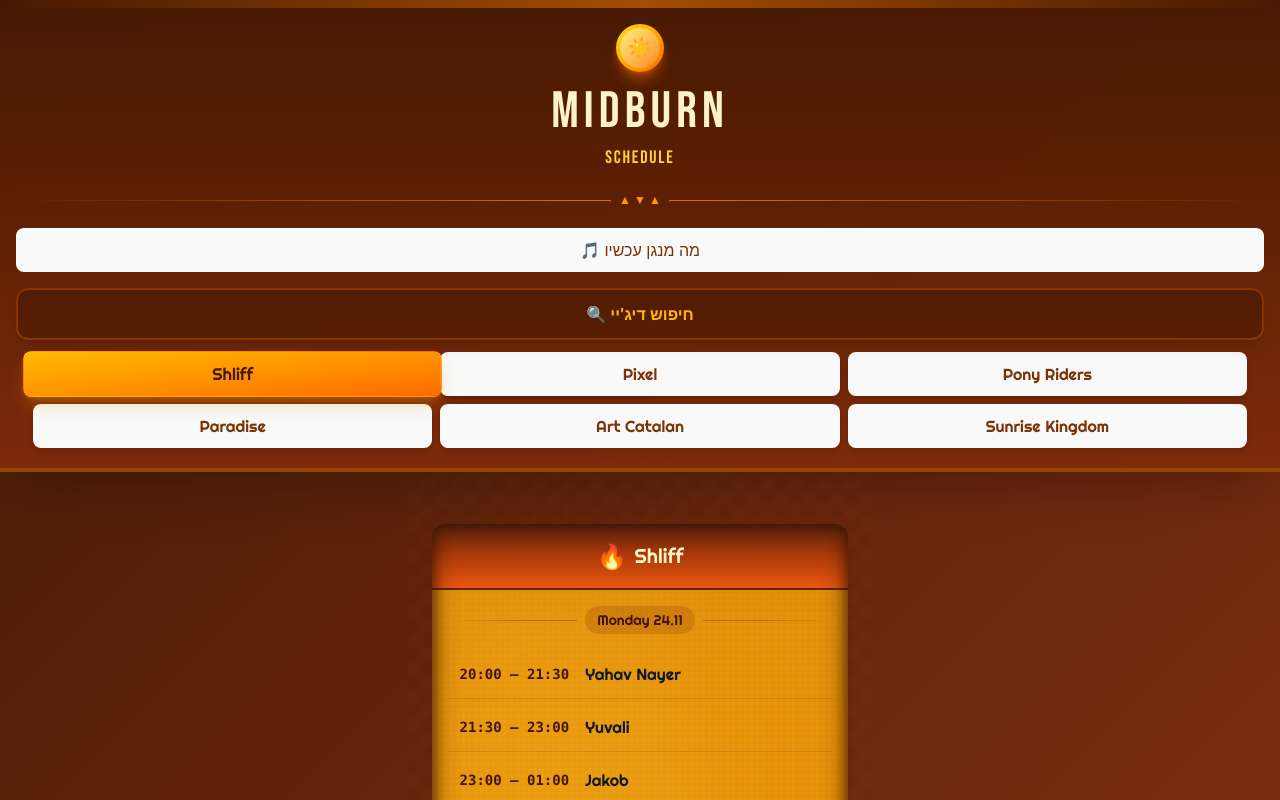
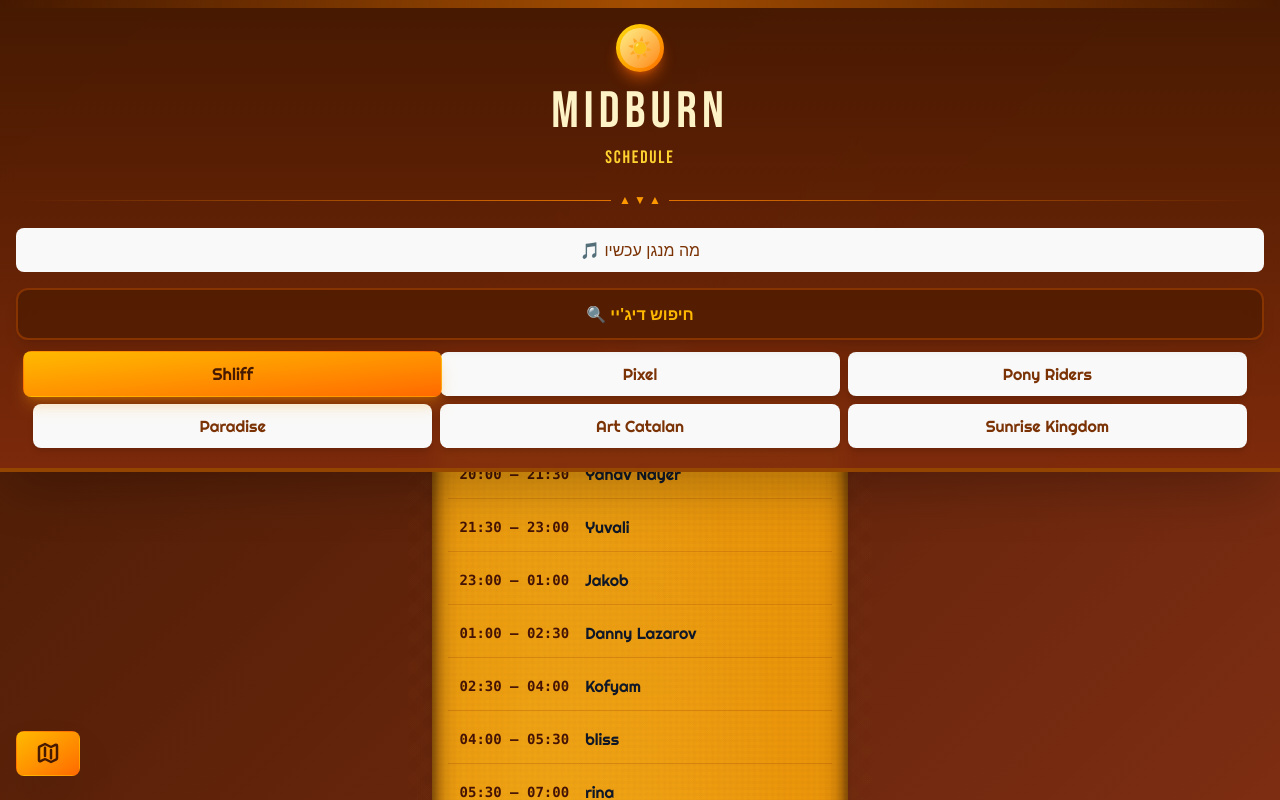
Before and after one commit to MrFalach/midburn-app, a React (Vite) app: page / in a window 1280 px wide. Shown: the top 800 px of the page. Built offline with nearby package versions, Linux system fonts and the light colour scheme.

Commit message:
Added fullscreen map view with PDF, minimal UI

```diff
--- a/src/App.tsx
+++ b/src/App.tsx
@@ -5,6 +5,7 @@ import { SearchBar } from "./components/SearchBar";
 import { SearchResults } from "./components/SearchResults";
 import { stages } from "./data/stages";
 import { LiveNowView } from "./components/LiveNowView";
+import { MapView } from "./components/MapView";
 
 function App() {
   const [isReady, setIsReady] = useState(false);
@@ -15,6 +16,7 @@ function App() {
   const [searchQuery, setSearchQuery] = useState("");
   const [showLiveNow, setShowLiveNow] = useState(false);
   const [scrollY, setScrollY] = useState(0);
+  const [showMapFullscreen, setShowMapFullscreen] = useState(false);
 
   useEffect(() => {
     const standalone =
@@ -146,6 +148,7 @@ function App() {
 
     return results;
   };
+
   return (
     <div className="min-h-screen bg-gradient-to-br from-amber-950 via-orange-900 to-yellow-800 desert-texture">
       {/* Tribal pattern decoration - top */}
@@ -163,7 +166,8 @@ function App() {
       )}
 
       {/* Scroll to top button */}
-      {showScrollButton && (
+      {/* Scroll to top button */}
+      {showScrollButton && !showMapFullscreen && (
         <button
           onClick={scrollToTop}
           className="fixed bottom-6 right-4 z-50 bg-gradient-to-br from-amber-400 to-orange-500 text-amber-950 p-4 rounded-full shadow-2xl hover:scale-110 active:scale-95 transition-all duration-300"
@@ -185,7 +189,67 @@ function App() {
         </button>
       )}
 
+      {/* Map button */}
+      <button
+        onClick={() => {
+          if (showMapFullscreen) {
+            // Exit fullscreen
+            setShowMapFullscreen(false);
+            setSelectedStageId(stages[0].id);
+          } else {
+            // Enter fullscreen
+            setShowMapFullscreen(true);
+            setSelectedStageId("map");
+            setShowLiveNow(false);
+            setSearchQuery("");
+            window.scrollTo({ top: 0, behavior: "smooth" });
+          }
+        }}
+        className={`fixed ${
+          showMapFullscreen ? "top-4 right-4" : "bottom-6 left-4"
+        } z-50 p-4 rounded-full shadow-2xl hover:scale-110 active:scale-95 transition-all duration-300 ${
+          showMapFullscreen
+            ? "bg-gradient-to-br from-red-400 to-red-600 text-white"
+            : selectedStageId === "map"
+            ? "bg-gradient-to-br from-green-400 to-green-600 text-white"
+            : "bg-gradient-to-br from-amber-400 to-orange-500 text-amber-950"
+        }`}
+      >
+        {showMapFullscreen ? (
+          <svg
+            xmlns="http://www.w3.org/2000/svg"
+            fill="none"
+            viewBox="0 0 24 24"
+            strokeWidth={2.5}
+            stroke="currentColor"
+            className="w-6 h-6"
+          >
+            <path
+              strokeLinecap="round"
+              strokeLinejoin="round"
+              d="M6 18L18 6M6 6l12 12"
+            />
+          </svg>
+        ) : (
+          <svg
+            xmlns="http://www.w3.org/2000/svg"
+            fill="none"
+            viewBox="0 0 24 24"
+            strokeWidth={2.5}
+            stroke="currentColor"
+            className="w-6 h-6"
+          >
+            <path
+              strokeLinecap="round"
+              strokeLinejoin="round"
+              d="M9 6.75V15m6-6v8.25m.503 3.498l4.875-2.437c.381-.19.622-.58.622-1.006V4.82c0-.836-.88-1.38-1.628-1.006l-3.869 1.934c-.317.159-.69.159-1.006 0L9.503 3.252a1.125 1.125 0 00-1.006 0L3.622 5.689C3.24 5.88 3 6.27 3 6.695V19.18c0 .836.88 1.38 1.628 1.006l3.869-1.934c.317-.159.69.159 1.006 0l4.994 2.497c.317.158.69.158 1.006 0z"
+            />
+          </svg>
+        )}
+      </button>
+
       {/* Header with scroll animation */}
+      {!showMapFullscreen && (
         <div
           className="fixed top-0 left-0 right-0 bg-gradient-to-b from-amber-950/95 to-orange-900/95 backdrop-blur-sm shadow-2xl z-40 px-4 pt-6 pb-5 border-b-4 border-amber-600/50 min-h-[240px] transition-all duration-300 ease-out"
           style={{
@@ -226,9 +290,13 @@ function App() {
             <div className="text-amber-500 text-xs">▲ ▼ ▲</div>
             <div className="h-px flex-1 bg-gradient-to-l from-transparent to-amber-600"></div>
           </div>
+
           {/* Live Now Button */}
           <button
-          onClick={() => setShowLiveNow(!showLiveNow)}
+            onClick={() => {
+              setShowLiveNow(!showLiveNow);
+              if (!showLiveNow) setSearchQuery("");
+            }}
             className={`w-full mb-4 px-4 py-3 rounded-xl font-bold text-sm transition-all border-2 ${
               showLiveNow
                 ? "bg-gradient-to-br from-green-400 to-green-600 text-white border-green-300 shadow-lg"
@@ -238,6 +306,7 @@ function App() {
           >
             {showLiveNow ? "🔴 LIVE NOW" : "🎵 מה מנגן עכשיו"}
           </button>
+
           <SearchBar
             searchQuery={searchQuery}
             onSearchChange={(query) => {
@@ -257,13 +326,29 @@ function App() {
             />
           </div>
         </div>
+      )}
 
       {/* Spacer for fixed header */}
-      <div className="h-[500px]"></div>
-
+      {!showMapFullscreen && <div className="h-[300px]"></div>}
       {/* Content */}
-      <div className="px-6 pt-6 pb-10">
-        {showLiveNow ? (
+      <div
+        className={`${
+          selectedStageId === "map" && !showMapFullscreen
+            ? ""
+            : showMapFullscreen
+            ? "p-0"
+            : "px-6"
+        } ${showMapFullscreen ? "" : "pt-6 pb-10"}`}
+      >
+        {" "}
+        {selectedStageId === "map" ? (
+          <MapView
+            onClose={() => {
+              setShowMapFullscreen(false);
+              setSelectedStageId(stages[0].id);
+            }}
+          />
+        ) : showLiveNow ? (
           <LiveNowView liveSlots={getCurrentlyPlaying()} />
         ) : searchQuery ? (
           <SearchResults stages={stages} searchQuery={searchQuery} />
--- /dev/null
+++ b/src/components/MapView.tsx
@@ -0,0 +1,60 @@
+interface MapViewProps {
+  onClose: () => void;
+}
+
+export function MapView({ onClose }: MapViewProps) {
+  return (
+    <div className="fixed inset-0 bg-black z-50 flex flex-col">
+      {/* Close button */}
+      <button
+        onClick={onClose}
+        className="fixed top-4 right-4 z-50 p-3 rounded-full bg-red-500/90 hover:bg-red-600 text-white shadow-2xl hover:scale-110 active:scale-95 transition-all"
+      >
+        <svg
+          xmlns="http://www.w3.org/2000/svg"
+          fill="none"
+          viewBox="0 0 24 24"
+          strokeWidth={2.5}
+          stroke="currentColor"
+          className="w-6 h-6"
+        >
+          <path
+            strokeLinecap="round"
+            strokeLinejoin="round"
+            d="M6 18L18 6M6 6l12 12"
+          />
+        </svg>
+      </button>
+
+      <div className="w-full h-full">
+        <iframe
+          src="/midburn-map.pdf#toolbar=0&navpanes=0&scrollbar=0"
+          className="w-full h-full border-0"
+          title="Midburn Map"
+        />
+      </div>
+
+      {/* Download button - minimal */}
+      <a
+        href="/midburn-map.pdf"
+        download="midburn-map.pdf"
+        className="fixed bottom-6 left-4 z-50 p-3 rounded-full bg-amber-500/90 hover:bg-amber-600 text-white shadow-2xl hover:scale-110 active:scale-95 transition-all"
+      >
+        <svg
+          xmlns="http://www.w3.org/2000/svg"
+          fill="none"
+          viewBox="0 0 24 24"
+          strokeWidth={2.5}
+          stroke="currentColor"
+          className="w-5 h-5"
+        >
+          <path
+            strokeLinecap="round"
+            strokeLinejoin="round"
+            d="M3 16.5v2.25A2.25 2.25 0 005.25 21h13.5A2.25 2.25 0 0021 18.75V16.5M16.5 12L12 16.5m0 0L7.5 12m4.5 4.5V3"
+          />
+        </svg>
+      </a>
+    </div>
+  );
+}
--- a/src/components/StageSchedule.tsx
+++ b/src/components/StageSchedule.tsx
@@ -1,5 +1,5 @@
 import type { Stage } from '../types/schedule';
-import { useState, useEffect, useRef } from 'react';
+import { useEffect, useRef } from 'react';
 import { Card } from './Card';
 
 interface StageScheduleProps {
```
Also changed, not shown: 1 other file (tests, documents, lock files or other folders). Lines whose indentation alone changed are shown as unchanged.
